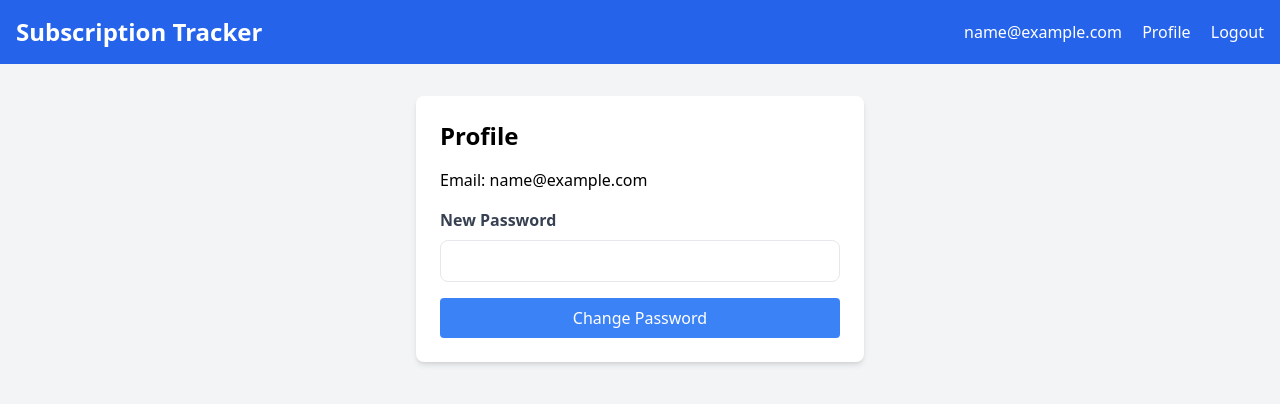
After one commit to RobertIonutF/subscriptionsflask, a Flask app: page /profile in a window 1280 px wide. The commit adds this page. Shown: the top 404 px of the page. Run offline with Flask 3, Linux system fonts and the light colour scheme; the visitor is signed in with stand-in values (Sample User, id 1); some libraries are stand-ins or nearby versions.

Commit message:
feat: Add profile page, forgot password, and reset password functionality

```diff
--- a/app.py
+++ b/app.py
@@ -5,15 +5,23 @@ from werkzeug.security import generate_password_hash, check_password_hash
 from datetime import datetime
 import os
 from flask_migrate import Migrate
+from flask_mail import Mail, Message
+from itsdangerous import URLSafeTimedSerializer
 
 app = Flask(__name__)
 app.config['SECRET_KEY'] = os.environ.get('SECRET_KEY') or 'your-secret-key'
 app.config['SQLALCHEMY_DATABASE_URI'] = 'sqlite:///subscriptions.db'
+app.config['MAIL_SERVER'] = 'smtp.gmail.com'
+app.config['MAIL_PORT'] = 587
+app.config['MAIL_USE_TLS'] = True
+app.config['MAIL_USERNAME'] = 'your-email@gmail.com'  # Replace with your email
+app.config['MAIL_PASSWORD'] = 'your-email-password'  # Replace with your email password
 
 db = SQLAlchemy(app)
 migrate = Migrate(app, db)
 login_manager = LoginManager(app)
 login_manager.login_view = 'login'
+mail = Mail(app)
 
 class User(UserMixin, db.Model):
     id = db.Column(db.Integer, primary_key=True)
@@ -98,6 +106,55 @@ def logout():
     flash('You have been logged out.', 'info')
     return redirect(url_for('index'))
 
+@app.route('/profile', methods=['GET', 'POST'])
+@login_required
+def profile():
+    if request.method == 'POST':
+        new_password = request.form['new_password']
+        current_user.set_password(new_password)
+        db.session.commit()
+        flash('Password updated successfully.', 'success')
+        return redirect(url_for('profile'))
+    return render_template('profile.html')
+
+@app.route('/forgot_password', methods=['GET', 'POST'])
+def forgot_password():
+    if request.method == 'POST':
+        email = request.form['email']
+        user = User.query.filter_by(email=email).first()
+        if user:
+            s = URLSafeTimedSerializer(app.config['SECRET_KEY'])
+            token = s.dumps(email, salt='password-reset-salt')
+            reset_url = url_for('reset_password', token=token, _external=True)
+            msg = Message('Password Reset Request',
+                          sender='noreply@example.com',
+                          recipients=[email])
+            msg.body = f'To reset your password, visit the following link: {reset_url}'
+            mail.send(msg)
+            flash('An email with instructions to reset your password has been sent.', 'info')
+        else:
+            flash('Email address not found.', 'error')
+        return redirect(url_for('login'))
+    return render_template('forgot_password.html')
+
+@app.route('/reset_password/<token>', methods=['GET', 'POST'])
+def reset_password(token):
+    s = URLSafeTimedSerializer(app.config['SECRET_KEY'])
+    try:
+        email = s.loads(token, salt='password-reset-salt', max_age=3600)
+    except:
+        flash('The password reset link is invalid or has expired.', 'error')
+        return redirect(url_for('login'))
+
+    user = User.query.filter_by(email=email).first()
+    if request.method == 'POST':
+        new_password = request.form['new_password']
+        user.set_password(new_password)
+        db.session.commit()
+        flash('Your password has been updated.', 'success')
+        return redirect(url_for('login'))
+    return render_template('reset_password.html')
+
 if __name__ == '__main__':
     with app.app_context():
         db.create_all()
--- a/templates/base.html
+++ b/templates/base.html
@@ -13,6 +13,7 @@
             <div>
                 {% if current_user.is_authenticated %}
                     <span class="text-white mr-4">{{ current_user.email }}</span>
+                    <a href="{{ url_for('profile') }}" class="text-white hover:text-gray-200 mr-4">Profile</a>
                     <a href="{{ url_for('logout') }}" class="text-white hover:text-gray-200">Logout</a>
                 {% else %}
                     <a href="{{ url_for('login') }}" class="text-white hover:text-gray-200 mr-4">Login</a>
--- a/templates/login.html
+++ b/templates/login.html
@@ -15,6 +15,9 @@
         <button type="submit" class="w-full bg-blue-500 text-white px-4 py-2 rounded hover:bg-blue-600">Login</button>
     </form>
     <p class="mt-4 text-center">
+        <a href="{{ url_for('forgot_password') }}" class="text-blue-500 hover:underline">Forgot Password?</a>
+    </p>
+    <p class="mt-2 text-center">
         Don't have an account? <a href="{{ url_for('register') }}" class="text-blue-500 hover:underline">Register here</a>
     </p>
 </div>
--- /dev/null
+++ b/templates/profile.html
@@ -0,0 +1,15 @@
+{% extends "base.html" %}
+
+{% block content %}
+<div class="bg-white shadow-md rounded-lg p-6 max-w-md mx-auto">
+    <h2 class="text-2xl font-semibold mb-4">Profile</h2>
+    <p class="mb-4">Email: {{ current_user.email }}</p>
+    <form method="POST" action="{{ url_for('profile') }}">
+        <div class="mb-4">
+            <label for="new_password" class="block text-gray-700 font-bold mb-2">New Password</label>
+            <input type="password" id="new_password" name="new_password" required class="w-full px-3 py-2 border rounded-lg">
+        </div>
+        <button type="submit" class="w-full bg-blue-500 text-white px-4 py-2 rounded hover:bg-blue-600">Change Password</button>
+    </form>
+</div>
+{% endblock %}
```
Also changed, not shown: templates/forgot_password.html (added, +14 -0 lines), templates/reset_password.html (added, +14 -0 lines).
